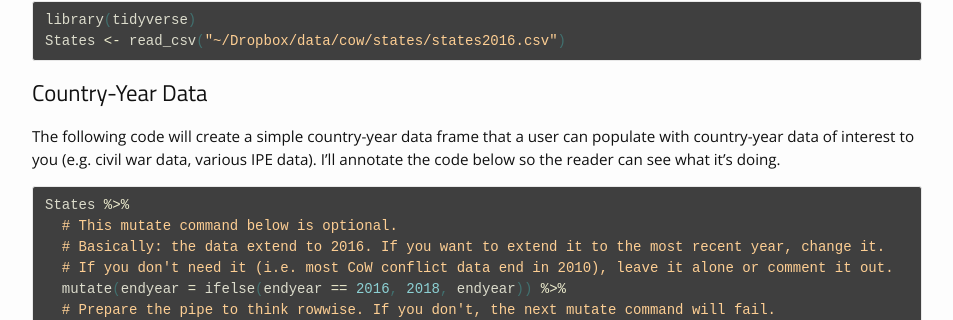
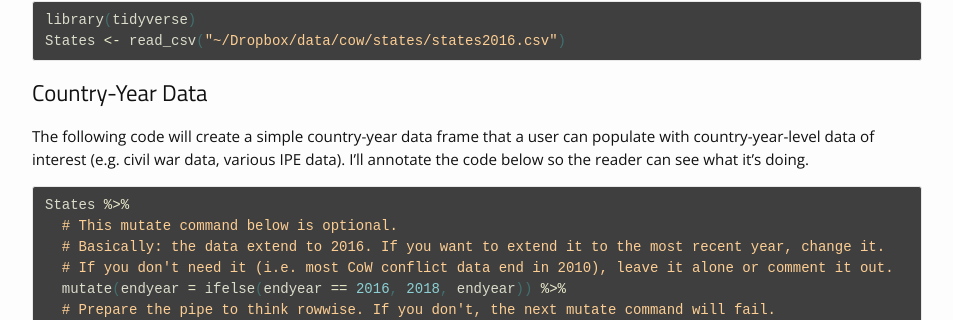
Before and after one commit to svmiller/svmiller.github.io, a Jekyll site: the page built from _posts/2019-01-28-create-country-year-dyad-year-from-country-data.md, in a window 1280 px wide and 900 px high, scrolled down 778 px. Shown: the part 134-454 px from the top of the window, without its empty margins (163-1116 px from the left). Built offline with Jekyll 4.4.1, drawn with Linux system fonts in a browser that asks for light colours; nearby versions of some CDN libraries; some web fonts are replaced; comment, search, counter and statistics services are not loaded.

Commit message:
I am never satisfied.

````diff
--- a/_posts/2019-01-28-create-country-year-dyad-year-from-country-data.md
+++ b/_posts/2019-01-28-create-country-year-dyad-year-from-country-data.md
@@ -30,7 +30,7 @@ States <- read_csv("~/Dropbox/data/cow/states/states2016.csv")
 
 ## Country-Year Data
 
-The following code will create a simple country-year data frame that a user can populate with country-year data of interest to you (e.g. civil war data, various IPE data). I'll annotate the code below so the reader can see what it's doing.
+The following code will create a simple country-year data frame that a user can populate with country-year-level data of interest (e.g. civil war data, various IPE data). I'll annotate the code below so the reader can see what it's doing.
 
 ```r
 States %>%
--- a/_source/2019-01-28-create-country-year-dyad-year-from-country-data.Rmd
+++ b/_source/2019-01-28-create-country-year-dyad-year-from-country-data.Rmd
@@ -93,7 +93,7 @@ States <- read_csv("~/Dropbox/data/cow/states/states2016.csv")
 
 ## Country-Year Data
 
-The following code will create a simple country-year data frame that a user can populate with country-year data of interest to you (e.g. civil war data, various IPE data). I'll annotate the code below so the reader can see what it's doing.
+The following code will create a simple country-year data frame that a user can populate with country-year-level data of interest (e.g. civil war data, various IPE data). I'll annotate the code below so the reader can see what it's doing.
 
 ```r
 States %>%
````
